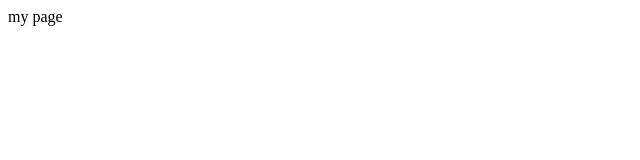
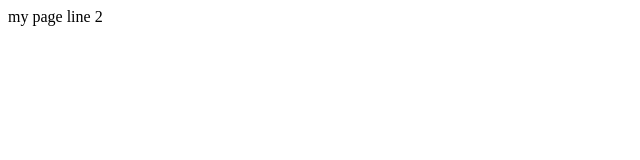
Before and after one commit to tighunt/repository, a plain HTML site: page index.html in a window 1280 px wide. Shown: the full height of the page, 0-640 px from the left. Drawn offline with Linux system fonts and the light colour scheme.

Commit message:
change index

```diff
--- a/index.html
+++ b/index.html
@@ -1 +1,4 @@
+<html>
 my page
+line 2
+</html>
```
